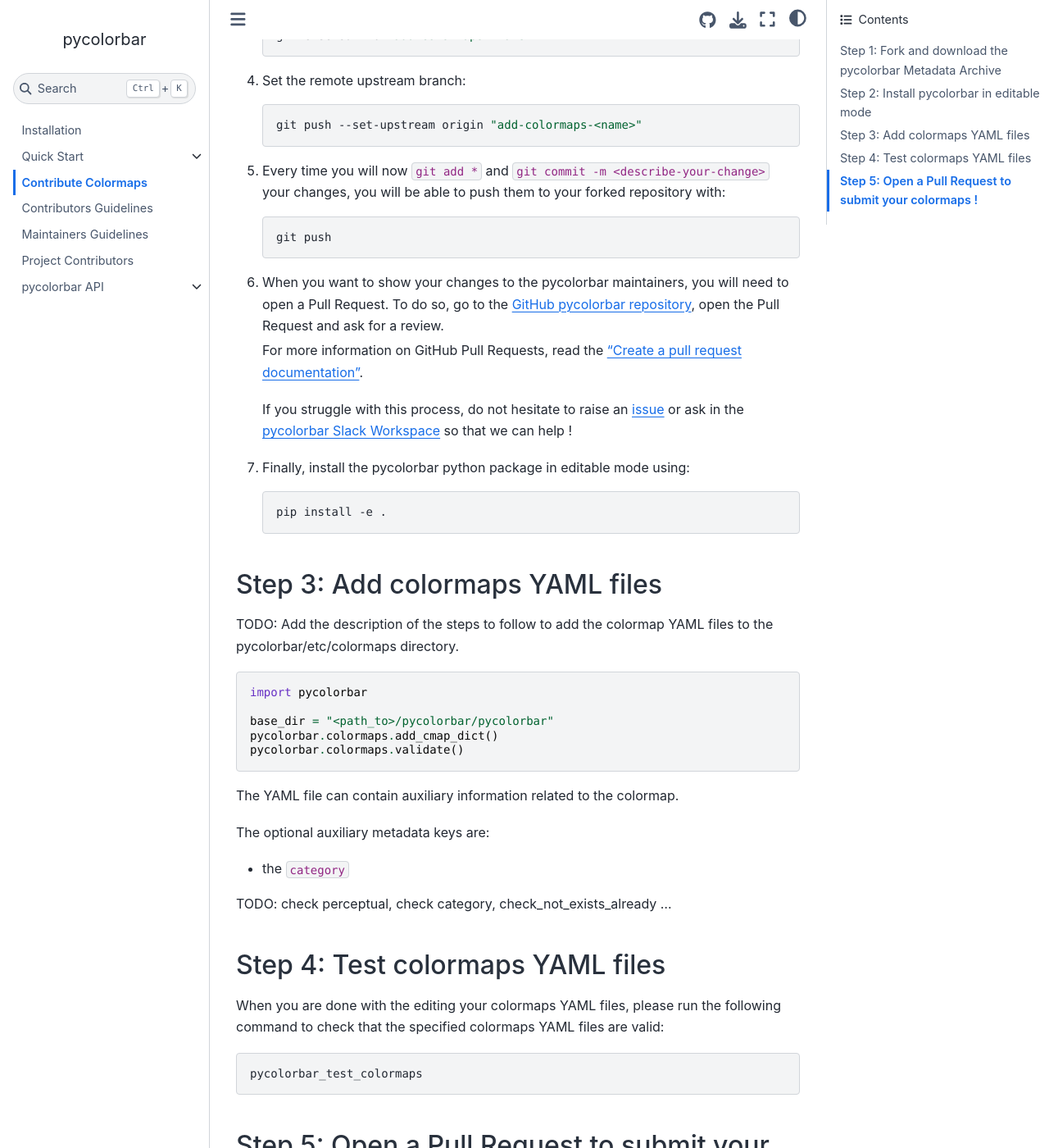
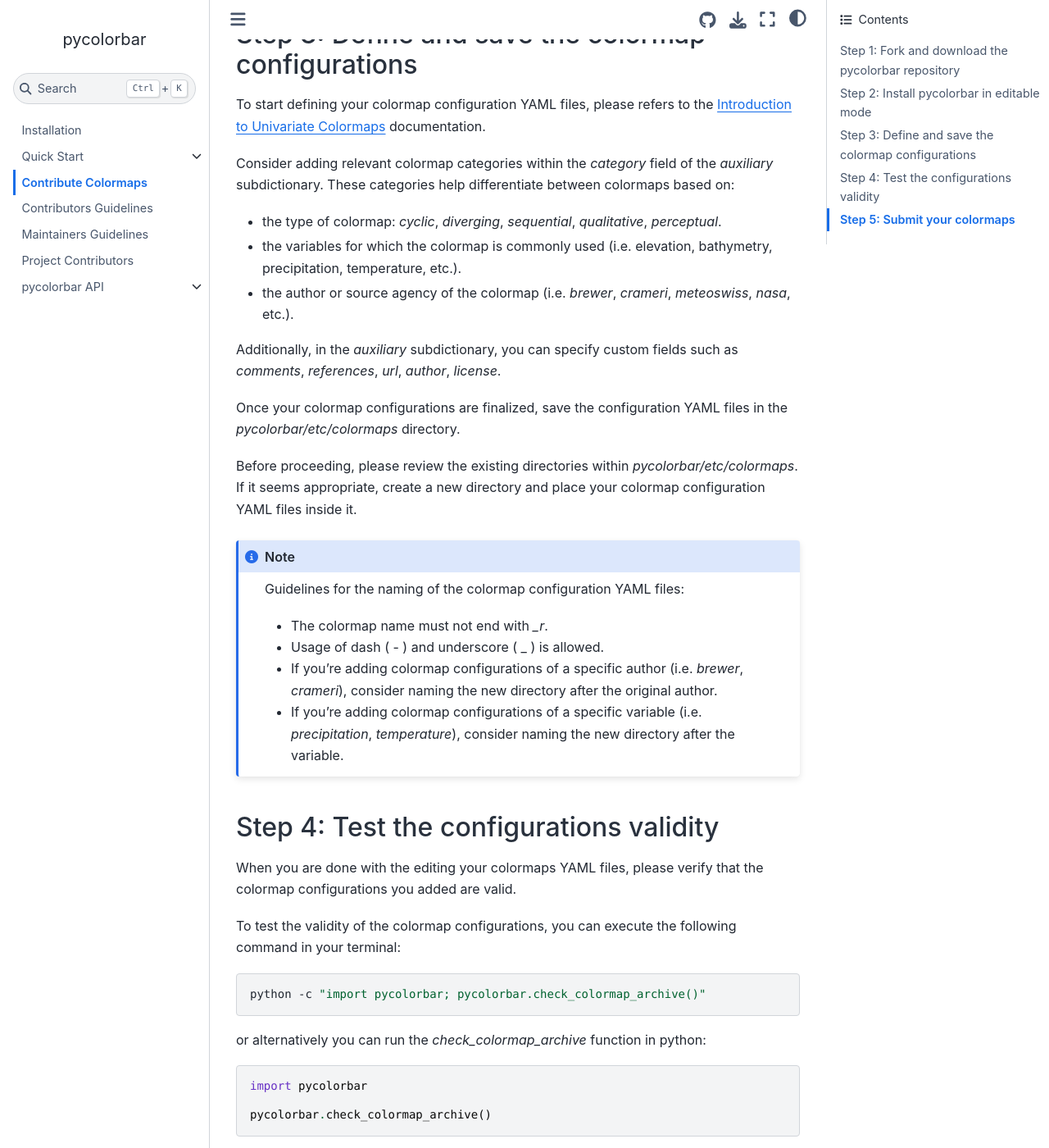
Before and after one commit to ghiggi/pycolorbar, a Sphinx documentation site: the page built from docs/source/contribute_colormaps.rst, in a window 1280 px wide and 1400 px high, scrolled down 2389 px. Shown: the whole window at 82% size. Built offline with Sphinx 7.4.7 and the Sphinx Book theme 1.1.4, drawn with Linux system fonts in a browser that asks for light colours; the version number could not be read and is left out; some of the changed text lies outside the part shown.

Commit message:
Add guidelines to contribute colormaps

```diff
--- a/docs/source/contribute_colormaps.rst
+++ b/docs/source/contribute_colormaps.rst
@@ -2,46 +2,21 @@
 Contribute Colormaps
 ======================
 
-Do you want to contribute your own colormap to to pycolorbar ? Great! You are in the right place !
+Do you want to contribute your own colormap to the pycolorbar archive ? Great! You are in the right place !
 
-The data contributor is asked to perform the following 4 tasks:
-
--  a
--  b
--  c
--
-
-Before proceeding, you need to start thinking about the ``<DATA_SOURCE>`` and ``<CAMPAIGN_NAME>`` names of your stations.
-The name you adopt for the ``<DATA_SOURCE>`` and ``<CAMPAIGN_NAME>`` will be used to define:
-
--  the name of the directory where the colormaps YAML files will be stored in the pycolorbar archive.
--  the name of the colormaps you want to contribute.
-
-
-.. note:: Guidelines for the naming of the colormaps:
-
-   * The colormap name must not end with `_r`.
-
-   * Usage of dash ( - ) and underscore ( _ ) is allowed.
-
-   * Consider to add the name of source package or colormap collection as a prefix following the pattern `<package_name>.<colormap_name>`
-
-   * Avoid the use of dots ( . ) if not for identify the source package or colormap collection.
-
-
-Here below we provide a detailed description of the steps to follow to contribute your data to pycolorbar:
+Here below we provide a detailed description of the steps to follow to contribute your colormap configuration to pycolorbar:
 
 * `Step 1 <#step1>`_: Fork and download the pycolorbar repository
 * `Step 2 <#step2>`_: Fork and install the pycolorbar python package in editable mode
-* `Step 3 <#step3>`_: Add the colormap YAML files pycolorbar/etc/colormaps
-* `Step 4 <#step4>`_: Test the colormaps can be retrieved using pycolorbar
-* `Step 5 <#step5>`_: Open a Pull Request to submit your colormaps !
+* `Step 3 <#step3>`_: Define and save the colormap configurations
+* `Step 4 <#step4>`_: Test the configurations validity
+* `Step 5 <#step5>`_: Submit your colormaps !
 
 Before going down the road, please also have a look at the `Contributors Guidelines <contributors_guidelines.html>`_.
 
 .. _step1:
 
-Step 1: Fork and download the pycolorbar Metadata Archive
+Step 1: Fork and download the pycolorbar repository
 --------------------------------------------------------------
 
 1. Go to the `pycolorbar repository <https://github.com/ghiggi/pycolorbar>`__, fork the repository on your GitHub account and then clone the forked repository:
@@ -137,50 +112,69 @@ to install your local version of the `pycolorbar python package  <https://github
 
 .. _step3:
 
-Step 3: Add colormaps YAML files
---------------------------------------------
+Step 3: Define and save the colormap configurations
+----------------------------------------------------
 
-TODO: Add the description of the steps to follow to add the colormap YAML files to the pycolorbar/etc/colormaps directory.
+To start defining your colormap configuration YAML files, please refers
+to the :doc:`Introduction to Univariate Colormaps <tutorials/Introduction_univariate_colormaps>`
+documentation.
+
+Consider adding relevant colormap categories within the `category` field of the `auxiliary` subdictionary.
+These categories help differentiate between colormaps based on:
+
+- the type of colormap: `cyclic`, `diverging`, `sequential`, `qualitative`, `perceptual`.
+- the variables for which the colormap is commonly used (i.e. elevation, bathymetry, precipitation, temperature, etc.).
+- the author or source agency of the colormap (i.e. `brewer`, `crameri`, `meteoswiss`, `nasa`, etc.).
+
+Additionally, in the `auxiliary` subdictionary, you can specify custom fields such
+as `comments`, `references`, `url`, `author`, `license`.
+
+Once your colormap configurations are finalized, save the configuration YAML files in the `pycolorbar/etc/colormaps` directory.
+
+Before proceeding, please review the existing directories within `pycolorbar/etc/colormaps`.
+If it seems appropriate, create a new directory and place your colormap configuration YAML files inside it.
+
+.. note:: Guidelines for the naming of the colormap configuration YAML files:
+
+   * The colormap name must not end with `_r`.
+
+   * Usage of dash ( - ) and underscore ( _ ) is allowed.
+
+   * If you're adding colormap configurations of a specific author (i.e. `brewer`, `crameri`), consider naming the new directory after the original author.
+
+   * If you're adding colormap configurations of a specific variable (i.e. `precipitation`, `temperature`), consider naming the new directory after the variable.
+
+
+.. _step4:
+
+Step 4: Test the configurations validity
+------------------------------------------
+
+When you are done with the editing your colormaps YAML files, please verify that
+the colormap configurations you added are valid.
+
+To test the validity of the colormap configurations, you can execute the following command in your terminal:
+
+.. code:: bash
+
+   python -c "import pycolorbar; pycolorbar.check_colormap_archive()"
+
+or alternatively you can run the `check_colormap_archive` function in python:
 
 .. code:: python
 
     import pycolorbar
 
-    base_dir = "<path_to>/pycolorbar/pycolorbar"
-    pycolorbar.colormaps.add_cmap_dict()
-    pycolorbar.colormaps.validate()
+    pycolorbar.check_colormap_archive()
 
-
-The YAML file can contain auxiliary information related to the colormap.
-
-The optional auxiliary metadata keys are:
-
-* the ``category``
-
-
-TODO: check perceptual, check category, check_not_exists_already ...
-
-
-.. _step4:
-
-Step 4: Test colormaps YAML files
---------------------------------------
-
-When you are done with the editing your colormaps YAML files, please run the
-following command to check that the specified colormaps YAML files are valid:
-
-.. code:: bash
-
-   pycolorbar_test_colormaps
-
-
-
+If these commands do not raise errors, congratulations ! Your colormap configurations are valid.
 
 .. _step5:
 
-Step 5: Open a Pull Request to submit your colormaps !
---------------------------------------------------------------
+Step 5: Submit your colormaps
+-------------------------------
 
- If everything looks as expected ... congratulations, you made it !!!
+You are now ready to open a Pull Request and submit your colormaps to the pycolorbar archive.
 
-Your Pull Requests will be merged as soon as a pycolorbar maintainer can check your work, and the data and reader will be available to the pycolorbar community.
+Your Pull Requests will be merged as soon as a pycolorbar maintainer can check your work,
+and the colormap will be available to the pycolorbar community.
```
Also changed, not shown: README.md (+1 -1 lines), 1 other file.
